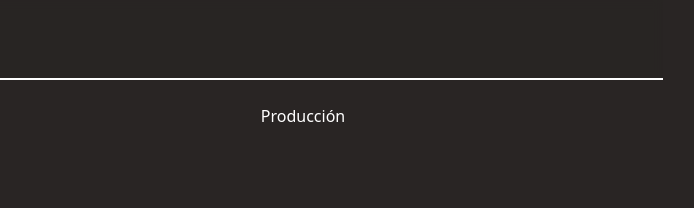
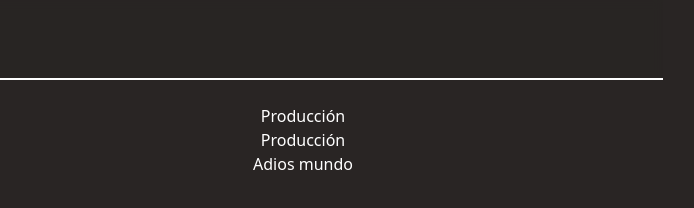
Before and after one commit to joang-dev/web-zenbyte, an Astro site: page /departments in a window 1280 px wide. Shown: the full height of the page, 337-1031 px from the left. Built offline with nearby package versions, Linux system fonts and the light colour scheme; Astro itself is replaced by a stand-in of ours; some icons are missing.

Commit message:
Adjusting general layout

```diff
--- a/src/components/Department.astro
+++ b/src/components/Department.astro
@@ -11,3 +11,5 @@ const departments : Department = await import(`../data/departments/${department}
 ---
 
 <h1>{departments.departmentName}</h1>
+<h1>{departments.departmentName}</h1>
+<h2>Adios mundo</h2>
```
